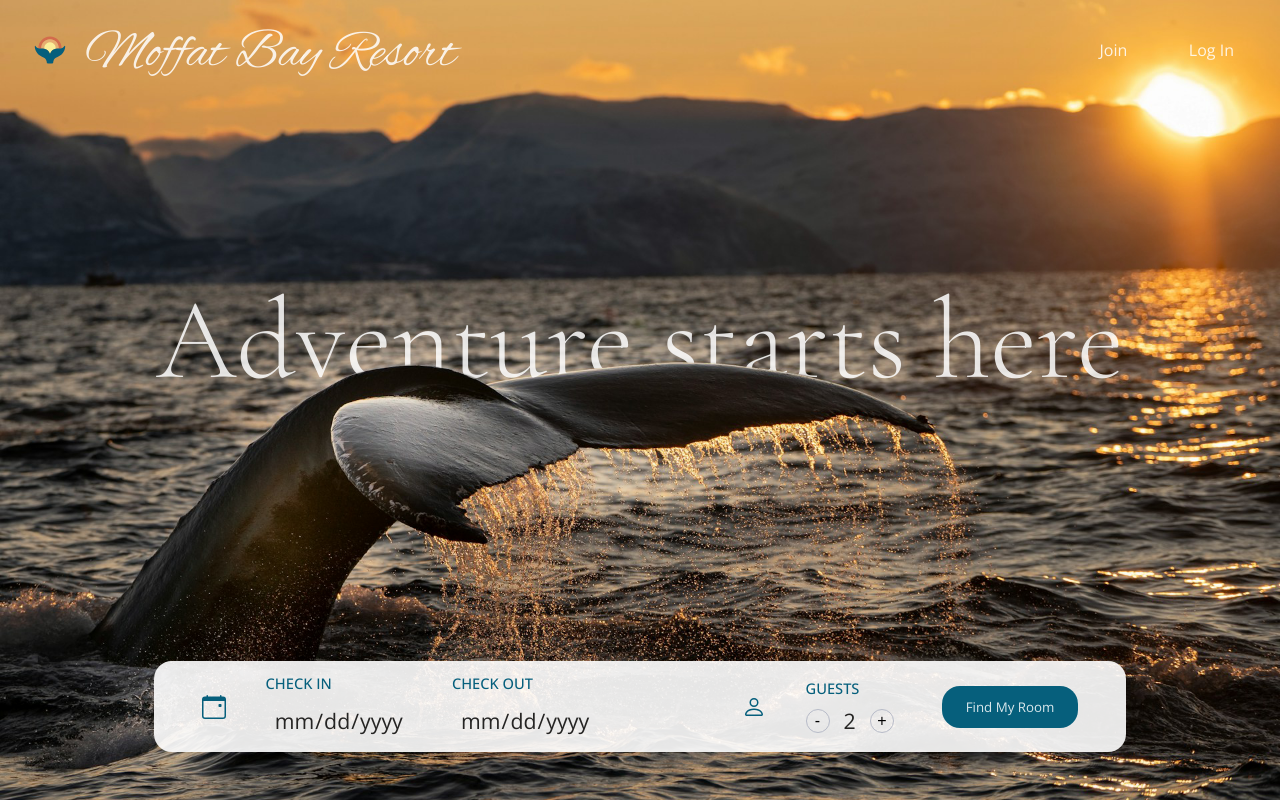
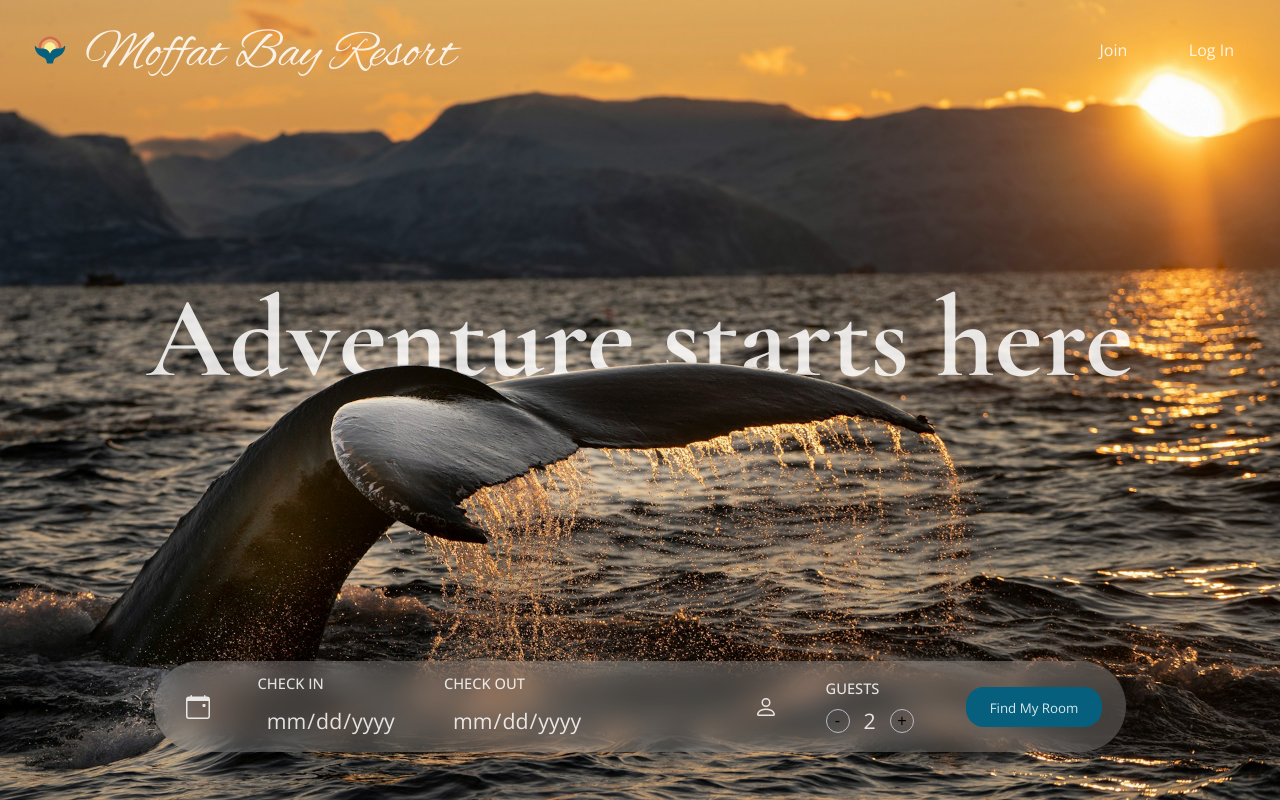
Before and after one commit to vfrtist/MoffatBay, a PHP site: the page made by landing page new.html in a window 1280 px wide. Run offline with PHP 8.4, Linux system fonts and the light colour scheme.

Commit message:
finished stylings of the landing search bar

```diff
--- a/index.css
+++ b/index.css
@@ -2,7 +2,7 @@
     --font-cta: rgba(255, 255, 255, 0.85);
     --wave2: #80aab6;
     --wave3: #438599;
-    --transparent-card: rgba(255, 255, 255, 0.9);
+    --transparent-card: rgba(255, 255, 255, 0.2);
 }
 
 #hero {
@@ -30,7 +30,7 @@
         z-index: 1;
         font-size: 9dvw;
         font-family: "Cormorant Garamond", serif;
-        font-weight: 300;
+        font-weight: 800;
         color: var(--font-cta);
     }
 
@@ -40,7 +40,7 @@
 
     #spacer {
         z-index: 1;
-        height: 15dvh;
+        height: 15.5dvh;
     }
 }
 
@@ -58,7 +58,6 @@ header {
         height: 80%;
         aspect-ratio: 1;
         border-radius: 50%;
-        /* background: var(--card); */
     }
 
     span {
@@ -97,9 +96,32 @@ header #user {
     justify-content: center;
 
     #search {
-        padding: 12px 48px;
-        border-radius: 18px;
+        backdrop-filter: blur(12px);
+        padding: 12px 24px;
+        border-radius: 64px;
         background: var(--transparent-card);
         max-width: 1000px;
+
+        input {
+            color: var(--font-cta);
+        }
+
+        label {
+            color: var(--font-cta);
+        }
+
+        .icon {
+            fill: var(--font-cta);
+            border-radius: 50%;
+            overflow: visible;
+            height: 40px;
+            aspect-ratio: 1;
+            width: auto;
+            padding: 8px;
+        }
+
+        .cta1 {
+            height: 40px;
+        }
     }
 }
```
